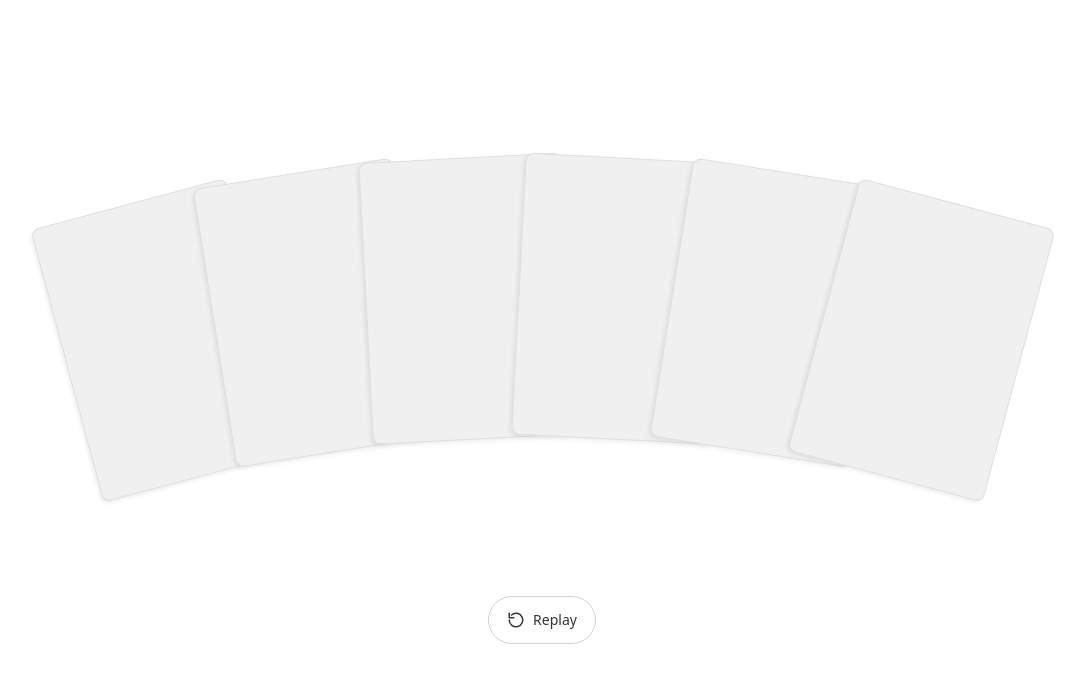
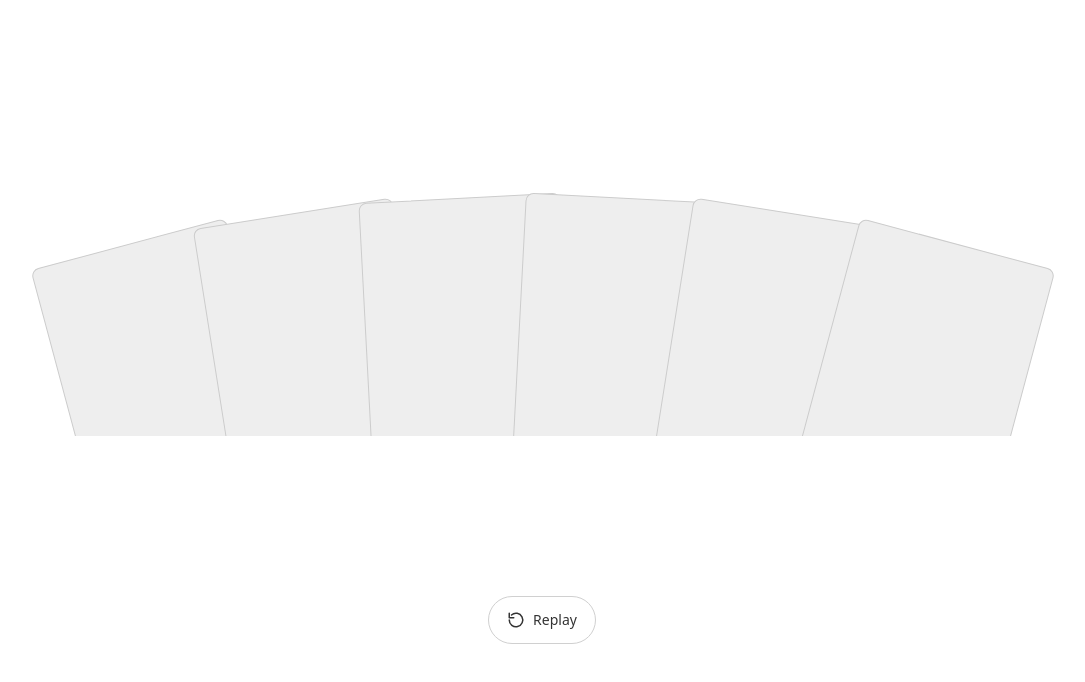
Before and after one commit to deepp2905/cards-stacking, a React (Vite) app: page / in a window 1280 px wide. Shown: the top 682 px of the page, without its empty margins (98-1183 px from the left). Built offline with nearby package versions, Linux system fonts and the light colour scheme.

Commit message:
stable version - motion + positioning

```diff
--- a/src/App.css
+++ b/src/App.css
@@ -7,8 +7,18 @@
   gap: 160px;
 }
 
+.viewport {
+  width: 100vw;
+  height: 280px;
+  overflow: hidden;
+  position: relative;
+}
+
 .stack {
-  position: relative;
+  position: absolute;
+  bottom: -40px;
+  left: 50%;
+  transform: translateX(-50%);
   width: 200px;
   height: 280px;
 }
@@ -19,12 +29,10 @@
   left: 0;
   width: 200px;
   height: 280px;
-  background: #f0f0f0;
-  border: 1px solid #dfdfdf;
+  background: #eeeeee;
+  border: 1px solid #cccccc ;
   border-radius: 8px;
   transform-origin: 50% 500%;
-  box-shadow: -2px 2px 4px rgba(0, 0, 0, 0.07 );
-
 }
 
 .replay {
--- a/src/App.jsx
+++ b/src/App.jsx
@@ -1,10 +1,17 @@
-import { useMemo, useState } from 'react'
+import { useEffect, useMemo, useState } from 'react'
 import { motion } from 'framer-motion'
 import './App.css'
 
 function App() {
   const cards = [0, 1, 2, 3, 4, 5]
   const [playKey, setPlayKey] = useState(0)
+  const [entering, setEntering] = useState(true)
+
+  useEffect(() => {
+    setEntering(true)
+    const t = setTimeout(() => setEntering(false), 400)
+    return () => clearTimeout(t)
+  }, [playKey])
 
   const delays = useMemo(
     () =>
@@ -19,7 +26,12 @@ function App() {
 
   return (
     <div className="table">
-      <div className="stack" key={playKey}>
+      <div className="viewport">
+        <div
+          className="stack"
+          key={playKey}
+          style={{ pointerEvents: entering ? 'none' : 'auto' }}
+        >
           {cards.map((i) => {
             const offset = i - 2.5
             const angle = offset * 6
@@ -29,17 +41,40 @@ function App() {
                 key={i}
                 className="card"
                 style={{ zIndex: i }}
-              initial={{ rotate: 0, x: 0 }}
-              animate={{ rotate: angle, x }}
+                initial={{
+                  rotate: 0,
+                  x: 0,
+                  y: 500,
+                  boxShadow: '0px 0px 0px rgba(0, 0, 0, 0)',
+                }}
+                animate={{
+                  rotate: angle,
+                  x,
+                  y: 0,
+                  //boxShadow: '-2px 2px 4px rgba(0, 0, 0, 0.07)',
+                }}
                 whileHover={{ y: -20, transition: { duration: 0.1 } }}
                 transition={{
+                  y: { duration: 0.4, ease: [0.2, 0.8, 0.6, 1] },
+                  rotate: {
                     duration: totalDuration + delays[i],
-                delay: delays[i],
+                    delay: 0.4 + delays[i],
                     ease: [0.2, 0.8, 0.6, 1],
+                  },
+                  x: {
+                    duration: totalDuration + delays[i],
+                    delay: 0.4 + delays[i],
+                    ease: [0.2, 0.8, 0.6, 1],
+                  },
+                  boxShadow: {
+                    duration: totalDuration + delays[i],
+                    delay: 0.4 + delays[i],
+                  },
                 }}
               />
             )
           })}
+        </div>
       </div>
       <button
         type="button"
```
Lines whose indentation alone changed are shown as unchanged.
